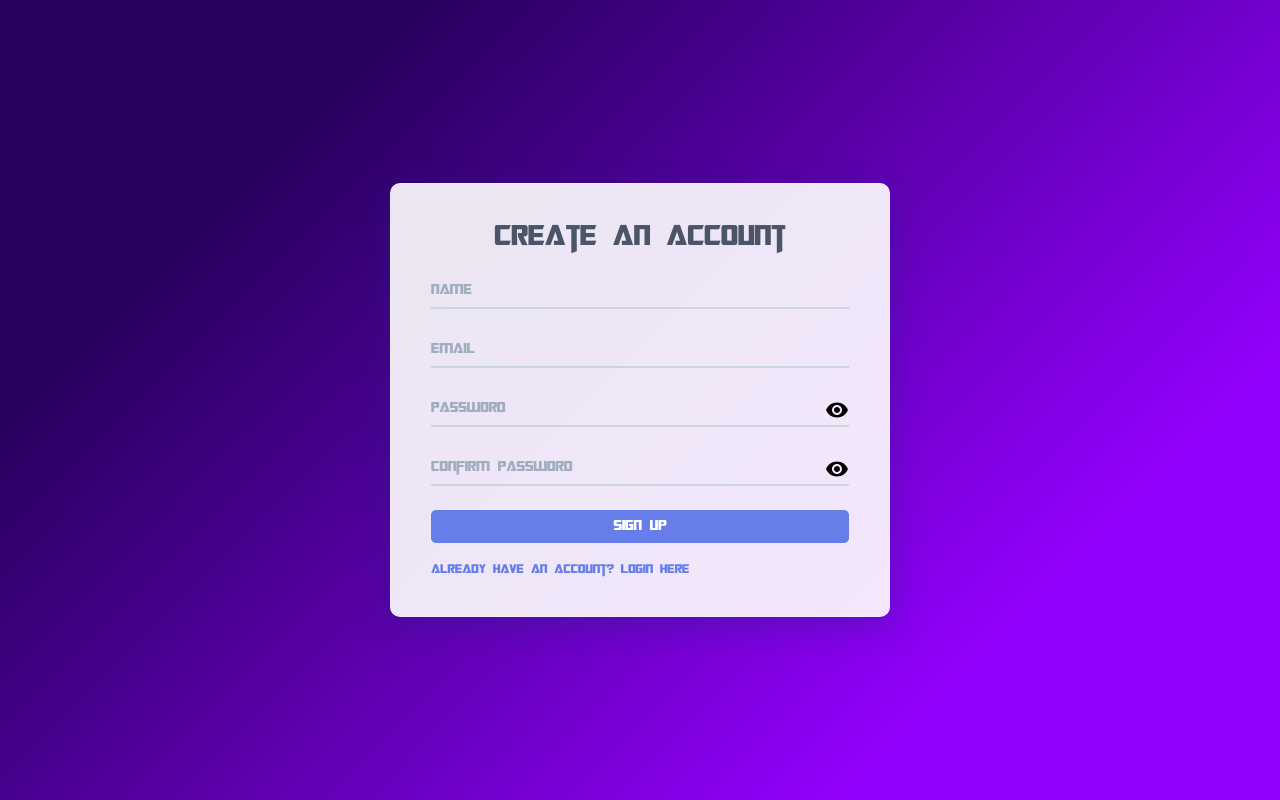
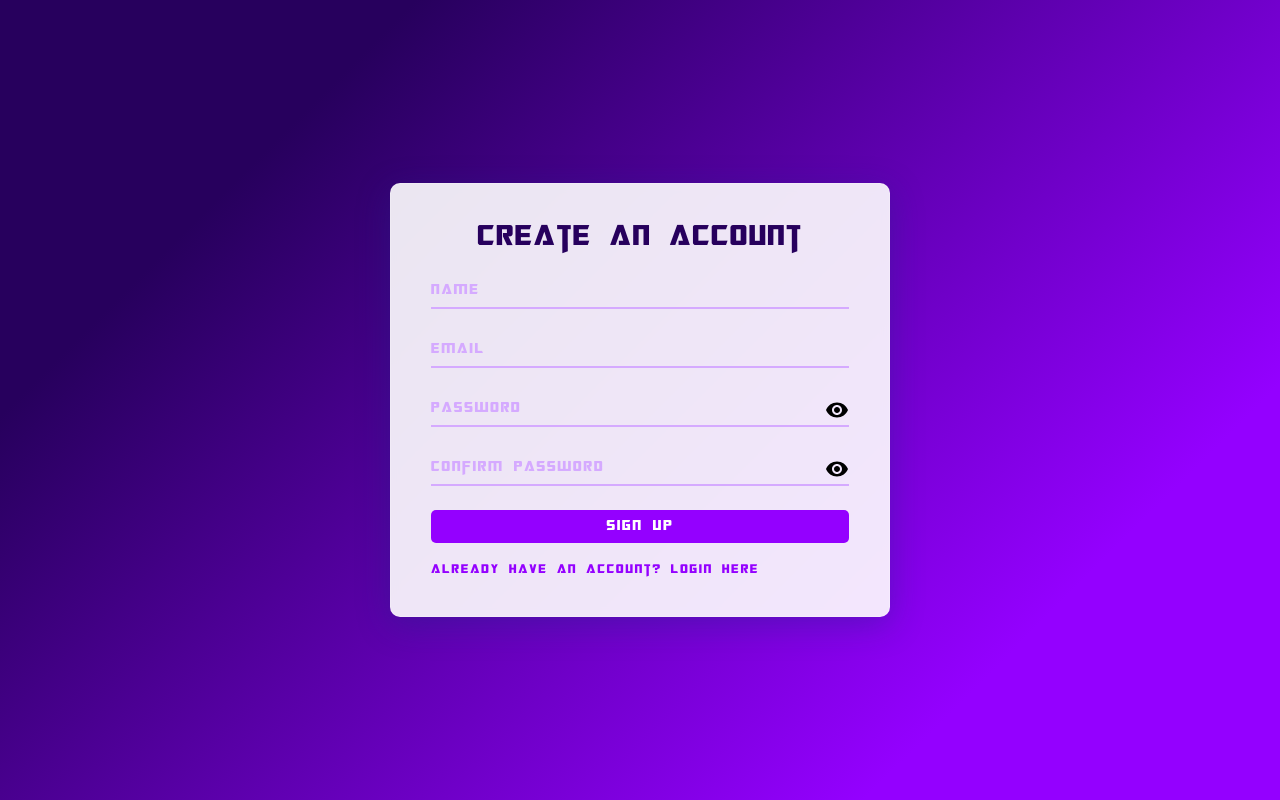
Before and after one commit to mika-dagostino/autobot, a Next.js app: page /signup in a window 1280 px wide. Built offline with nearby package versions, Linux system fonts and the light colour scheme.

Commit message:
fixed all the theme colors and fonts

```diff
--- a/components/Auth.module.css
+++ b/components/Auth.module.css
@@ -31,7 +31,7 @@
 }
 
 .title {
-	color: #4a5568;
+	color: var(--color-0);
 	font-size: 2rem;
 	margin-bottom: 1.5rem;
 	text-align: center;
@@ -52,23 +52,24 @@
 	width: 100%;
 	padding: 10px 0px;
 	border: none;
-	border-bottom: 2px solid #cbd5e0;
+	border-bottom: 2px solid var(--color-2);
 	background-color: transparent;
 	outline: none;
 	transition: border-color 0.3s;
 	font-size: 1rem;
 	font-family: 'TransformersMovie', sans-serif;
+	letter-spacing: var(--letter-spacing);
 }
 
 .input:focus {
-	border-color: #667eea;
+	border-color: var(--color-1);
 }
 
 .label {
 	position: absolute;
 	left: 0;
 	top: 10px;
-	color: #a0aec0;
+	color: var(--color-2);
 	transition: all 0.3s;
 	pointer-events: none;
 }
@@ -77,11 +78,11 @@
 .input:not(:placeholder-shown) ~ .label {
 	top: -10px;
 	font-size: 0.875rem;
-	color: #667eea;
+	color: var(--color-1);
 }
 
 .button {
-	background-color: #667eea;
+	background-color: var(--color-1);
 	color: white;
 	padding: 10px;
 	border: none;
@@ -90,15 +91,16 @@
 	cursor: pointer;
 	transition: background-color 0.3s;
 	font-family: 'TransformersMovie', sans-serif;
+	letter-spacing: var(--letter-spacing);
 }
 
 .button:hover {
-	background-color: #5a67d8;
+	background-color: var(--color-2);
 }
 
 .aTag {
 	text-align: center;
-	color: #667eea;
+	color: var(--color-1);
 	text-decoration: none;
 	font-size: 0.875rem;
 }
@@ -116,7 +118,7 @@
 }
 
 .errorMessage {
-	color: #e53e3e;
+	color: red;
 	font-size: 0.875rem;
 }
 
--- a/components/HomePage.module.css
+++ b/components/HomePage.module.css
@@ -2,9 +2,10 @@
 	display: flex;
 	flex-direction: column;
 	height: 100vh;
-	background-color: var(--color-0);
+	background: linear-gradient(135deg, var(--color-0) 20%, var(--color-1) 80%);
 	font-family: 'TransformersMovie', sans-serif;
 	position: relative;
+	letter-spacing: var(--letter-spacing);
 }
 
 .header {
@@ -27,6 +28,7 @@
 	font-weight: 600;
 	color: var(--color-4);
 	font-family: 'TransformersMovie', serif;
+	letter-spacing: var(--letter-spacing);
 }
 
 .nav {
@@ -45,6 +47,7 @@
 	cursor: pointer;
 	transition: all 0.2s ease;
 	font-family: 'TransformersMovie', sans-serif;
+	letter-spacing: var(--letter-spacing);
 }
 
 .authButton:hover {
@@ -145,6 +148,7 @@
 
 .input {
 	font-family: 'TransformersMovie', sans-serif;
+	letter-spacing: var(--letter-spacing);
 	flex-grow: 1;
 	padding: 1rem;
 	font-size: 1rem;
--- a/components/ModalPopup.module.css
+++ b/components/ModalPopup.module.css
@@ -1,19 +1,3 @@
-.triggerButton {
-	padding: 10px 20px;
-	background-color: #3490dc;
-	color: white;
-	border: none;
-	border-radius: 4px;
-	cursor: pointer;
-	font-size: 16px;
-	transition: background-color 0.3s ease;
-	font-family: 'TransformersMovie', sans-serif;
-}
-
-.triggerButton:hover {
-	background-color: #2779bd;
-}
-
 .overlay {
 	position: fixed;
 	top: 0;
@@ -29,7 +13,7 @@
 }
 
 .dialog {
-	background-color: white;
+	background-color: var(--color-4);
 	border-radius: 8px;
 	box-shadow: 0 4px 6px rgba(0, 0, 0, 0.1);
 	max-width: 500px;
@@ -41,10 +25,11 @@
 	font-size: 1.5rem;
 	font-weight: bold;
 	margin-bottom: 1rem;
+	color: var(--color-0);
 }
 
 .description {
-	color: #4a5568;
+	color: var(--color-1);
 	margin-bottom: 1.5rem;
 }
 
@@ -56,6 +41,7 @@
 
 .button {
 	font-family: 'TransformersMovie', sans-serif;
+	letter-spacing: var(--letter-spacing);
 	padding: 10px 20px;
 	border: none;
 	border-radius: 4px;
@@ -65,19 +51,19 @@
 }
 
 .primaryButton {
-	background-color: #3490dc;
+	background-color: var(--color-1);
 	color: white;
 }
 
 .primaryButton:hover {
-	background-color: #2779bd;
+	background-color: var(--color-2);
 }
 
 .secondaryButton {
-	background-color: #e2e8f0;
-	color: #4a5568;
+	background-color: var(--color-3);
+	color: var(--color-1);
 }
 
 .secondaryButton:hover {
-	background-color: #cbd5e0;
+	background-color: var(--color-2);
 }
--- a/components/Onboarding.module.css
+++ b/components/Onboarding.module.css
@@ -15,26 +15,33 @@
 
 .content {
 	max-width: 50%;
+	display: flex;
+	flex-direction: column;
+	gap: 10px;
+	align-items: flex-start;
 }
 
 .title {
 	font-size: 2.5rem;
-	color: #333;
-	margin-bottom: 1rem;
+	font-weight: 600;
+	color: var(--color-4);
+	font-family: 'TransformersMovie', serif;
+	letter-spacing: var(--letter-spacing);
+	margin-bottom: 2rem;
 }
 
 .description {
 	font-size: 1.2rem;
 	max-width: 80%;
-	color: #666;
+	color: var(--color-3);
 	margin-bottom: 2rem;
 }
 
 .ctaButton {
 	padding: 0.75rem 1.5rem;
 	font-size: 1.1rem;
-	background-color: #28a745;
-	color: #fff;
+	background-color: var(--color-2);
+	color: var(--color-0);
 	border: none;
 	border-radius: 4px;
 	cursor: pointer;
--- a/styles/globals.css
+++ b/styles/globals.css
@@ -11,6 +11,8 @@
 	--color-2: #d5aaff;
 	--color-3: #aed2ff;
 	--color-4: #e4f1ff;
+
+	--letter-spacing: 2px;
 }
 
 * {
@@ -21,6 +23,7 @@
 
 body {
 	font-family: 'TransformersMovie', sans-serif;
+	letter-spacing: var(--letter-spacing);
 	background-color: var(--background-color);
 	color: var(--text-color);
 }
```
Also changed, not shown: components/Navbar.module.css (+27 -15 lines).
